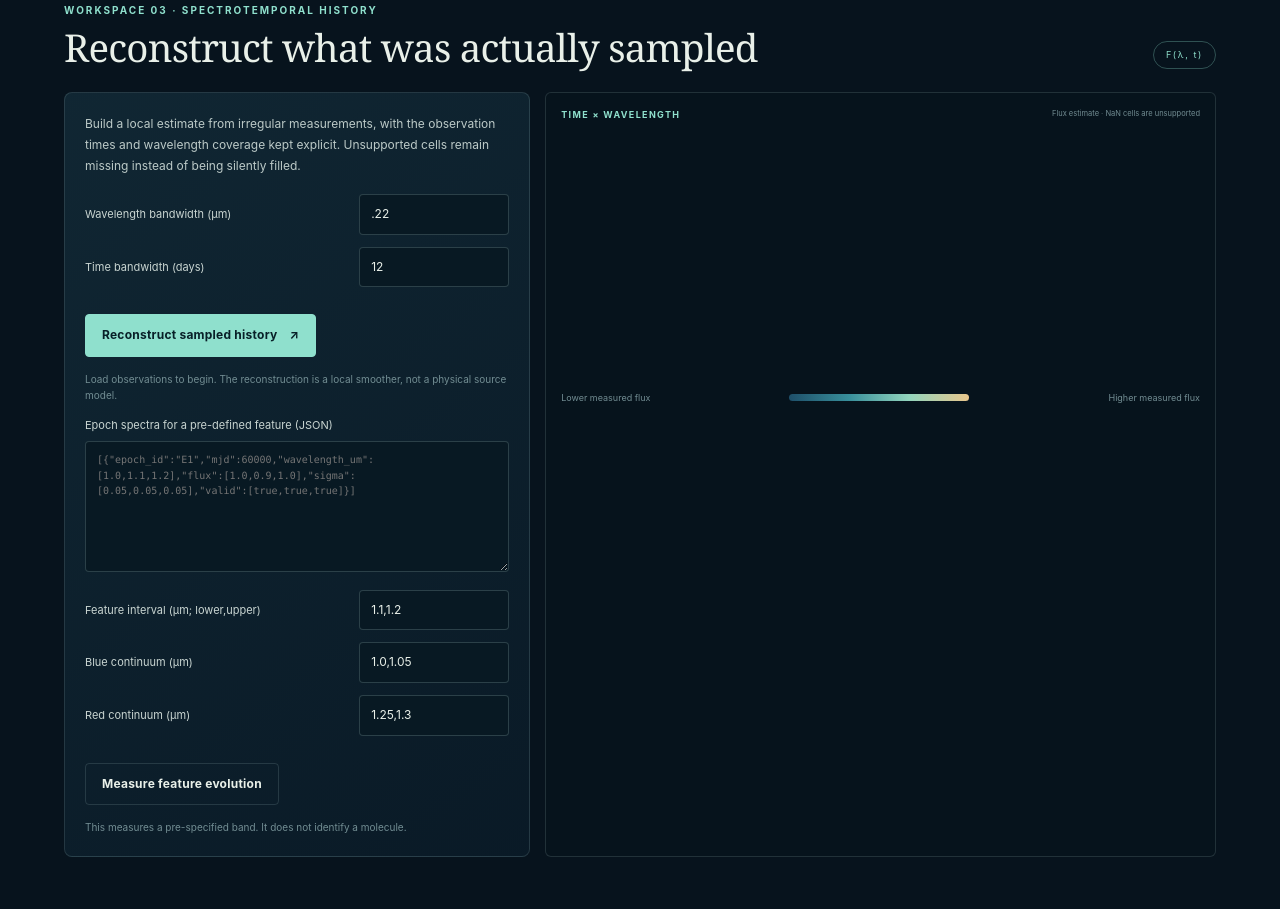
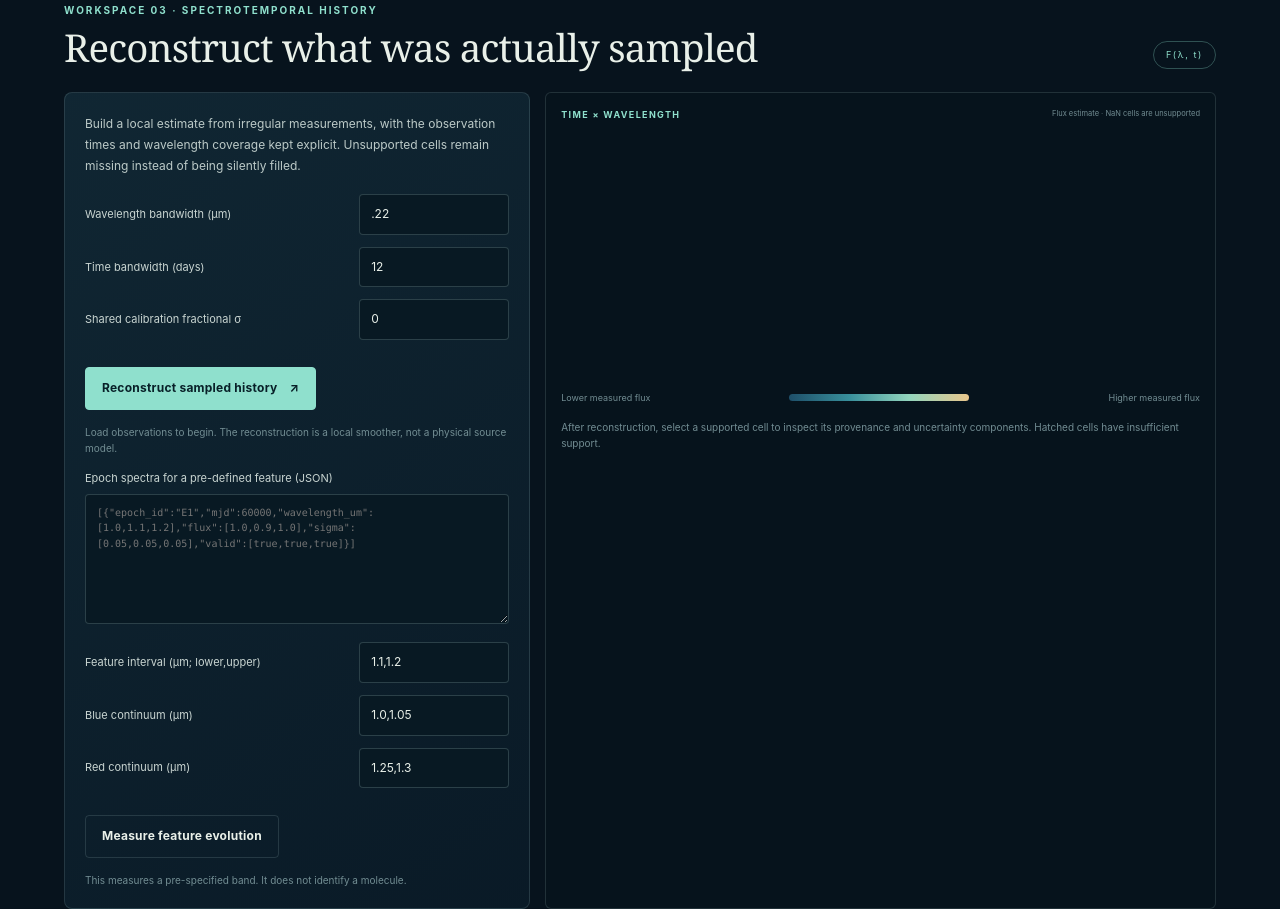
Before and after one commit to PRITIDIPADAS/nakshatra-chronus, a plain HTML site: page frontend/causal-lab.html in a window 1280 px wide. Shown: the part 2668-3577 px from the top of the page. Drawn offline with Linux system fonts and the light colour scheme; no server answers.

Commit message:
Add uncertainty control and selectable spectral provenance panel

```diff
--- a/frontend/causal-lab.html
+++ b/frontend/causal-lab.html
@@ -86,14 +86,14 @@
 </section>
 <section class="workspace" id="spectrum">
 <div class="section-heading"><div><div class="eyebrow">WORKSPACE 03 · SPECTROTEMPORAL HISTORY</div><h2>Reconstruct what was actually sampled</h2></div><span class="label">F(λ, t)</span></div>
-<div class="split-layout"><div class="text-panel"><p>Build a local estimate from irregular measurements, with the observation times and wavelength coverage kept explicit. Unsupported cells remain missing instead of being silently filled.</p><div class="form-row"><label for="wave-bandwidth">Wavelength bandwidth (µm)</label><input id="wave-bandwidth" type="number" min=".001" step=".01" value=".22"></div><div class="form-row"><label for="time-bandwidth">Time bandwidth (days)</label><input id="time-bandwidth" type="number" min=".1" step="1" value="12"></div><button class="button primary" id="reconstruct-spectrum">Reconstruct sampled history <span>↗</span></button><div class="fineprint" id="spectrum-summary">Load observations to begin. The reconstruction is a local smoother, not a physical source model.</div>
+<div class="split-layout"><div class="text-panel"><p>Build a local estimate from irregular measurements, with the observation times and wavelength coverage kept explicit. Unsupported cells remain missing instead of being silently filled.</p><div class="form-row"><label for="wave-bandwidth">Wavelength bandwidth (µm)</label><input id="wave-bandwidth" type="number" min=".001" step=".01" value=".22"></div><div class="form-row"><label for="time-bandwidth">Time bandwidth (days)</label><input id="time-bandwidth" type="number" min=".1" step="1" value="12"></div><div class="form-row"><label for="shared-calibration-fraction">Shared calibration fractional σ</label><input id="shared-calibration-fraction" type="number" min="0" max="1" step=".001" value="0"></div><button class="button primary" id="reconstruct-spectrum">Reconstruct sampled history <span>↗</span></button><div class="fineprint" id="spectrum-summary">Load observations to begin. The reconstruction is a local smoother, not a physical source model.</div>
           <label for="feature-epochs">Epoch spectra for a pre-defined feature (JSON)</label>
           <textarea id="feature-epochs" rows="7" spellcheck="false" placeholder='[{"epoch_id":"E1","mjd":60000,"wavelength_um":[1.0,1.1,1.2],"flux":[1.0,0.9,1.0],"sigma":[0.05,0.05,0.05],"valid":[true,true,true]}]'></textarea>
           <div class="form-row"><label for="feature-interval">Feature interval (µm; lower,upper)</label><input id="feature-interval" value="1.1,1.2"></div>
           <div class="form-row"><label for="feature-blue">Blue continuum (µm)</label><input id="feature-blue" value="1.0,1.05"></div>
           <div class="form-row"><label for="feature-red">Red continuum (µm)</label><input id="feature-red" value="1.25,1.3"></div>
           <button class="button outline" id="measure-feature-evolution">Measure feature evolution</button>
-          <div id="feature-evolution-result" class="panel-note">This measures a pre-specified band. It does not identify a molecule.</div></div><div class="heatmap-panel"><div class="heatmap-heading"><span>TIME × WAVELENGTH</span><small>Flux estimate · NaN cells are unsupported</small></div><canvas id="spectral-heatmap" width="780" height="300" aria-label="Spectral evolution heatmap"></canvas><div class="heatmap-legend"><span>Lower measured flux</span><div class="gradient-bar"></div><span>Higher measured flux</span></div></div></div>
+          <div id="feature-evolution-result" class="panel-note">This measures a pre-specified band. It does not identify a molecule.</div></div><div class="heatmap-panel"><div class="heatmap-heading"><span>TIME × WAVELENGTH</span><small>Flux estimate · NaN cells are unsupported</small></div><canvas id="spectral-heatmap" width="780" height="300" tabindex="0" role="grid" aria-label="Selectable spectral evolution heatmap. Rows are epochs and columns are wavelengths. Select a cell to inspect its source observations and uncertainties."></canvas><div class="heatmap-legend"><span>Lower measured flux</span><div class="gradient-bar"></div><span>Higher measured flux</span></div><div class="spectral-provenance" id="spectral-provenance" aria-live="polite"><div class="panel-note">After reconstruction, select a supported cell to inspect its provenance and uncertainty components. Hatched cells have insufficient support.</div></div></div></div>
 </section>
 <section class="workspace" id="identity">
 <div class="section-heading"><div><div class="eyebrow">WORKSPACE 04 · SOURCE IDENTITY</div><h2>Do these observations belong to the same object?</h2></div><span class="label">EPOCH AWARE</span></div>
```
